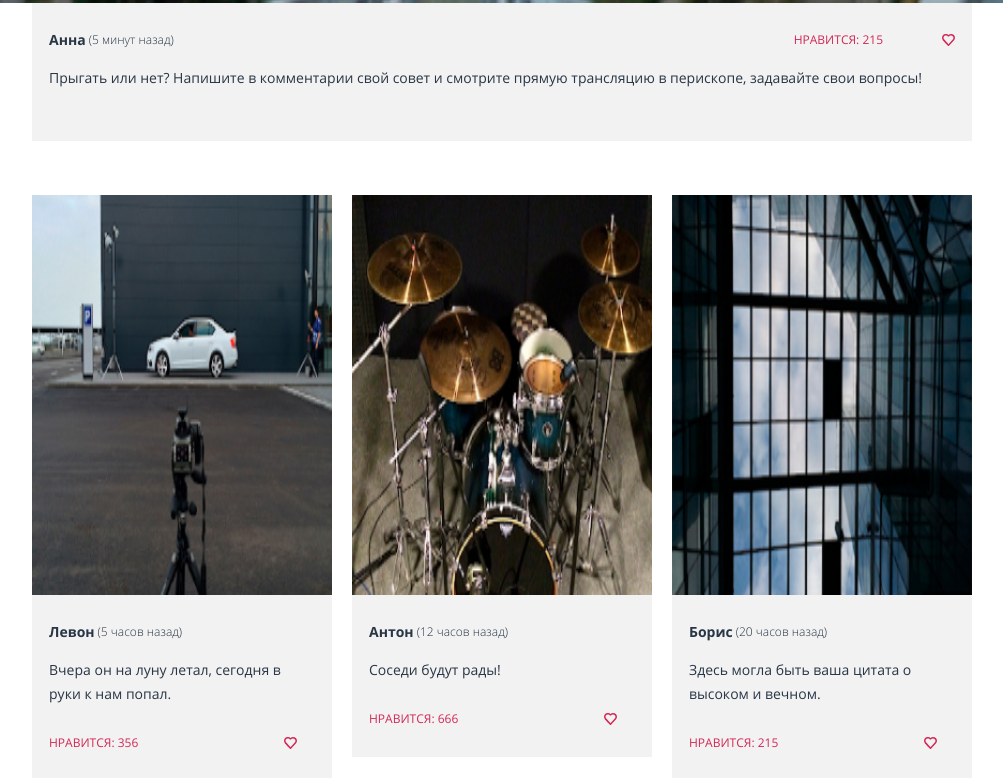
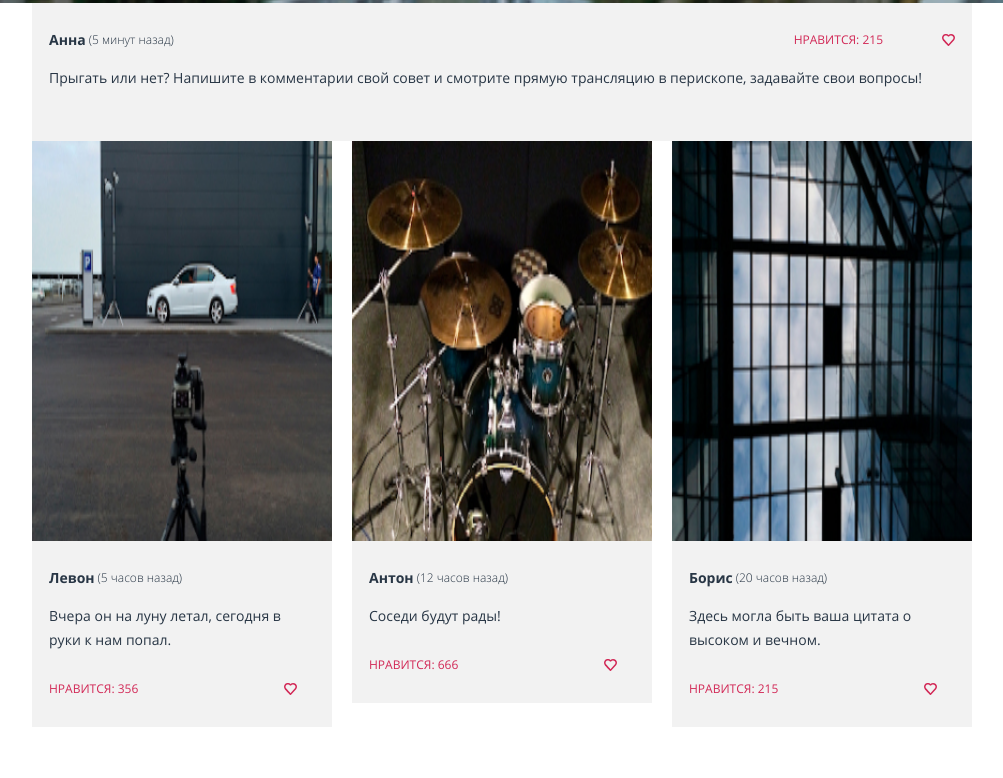
Before and after one commit to qrvck/1484649-pink-22, a website: page source/catalog.html in a window 1280 px wide. Shown: the part 1116-1894 px from the top of the page, without its empty margins (138-1141 px from the left). Drawn offline with nearby package versions, Linux system fonts and the light colour scheme; files that its build step writes are made by us from their sources.

Commit message:
доработал сетку с фото

```diff
--- a/source/sass/blocks/catalog/gallery.scss
+++ b/source/sass/blocks/catalog/gallery.scss
@@ -29,6 +29,7 @@
     display: grid;
     grid-template-columns: 1fr 1fr;
     grid-column-gap: 20px;
+    grid-row-gap: 20px;
     width: 620px;
     margin-left: auto;
     margin-right: auto;
@@ -37,6 +38,10 @@
       display: block;
       width: auto;
     }
+  }
+
+  .gallery__item {
+    margin-top: 0;
   }
 }
 
@@ -48,6 +53,7 @@
 
   .gallery__list {
     grid-template-columns: 1fr 1fr 1fr;
+    grid-row-gap: 54px;
     width: 940px;
 
     &--panorama {
@@ -55,8 +61,4 @@
       width: auto;
     }
   }
-
-  .gallery__item {
-    margin-top: 54px;
-  }
 }
```
